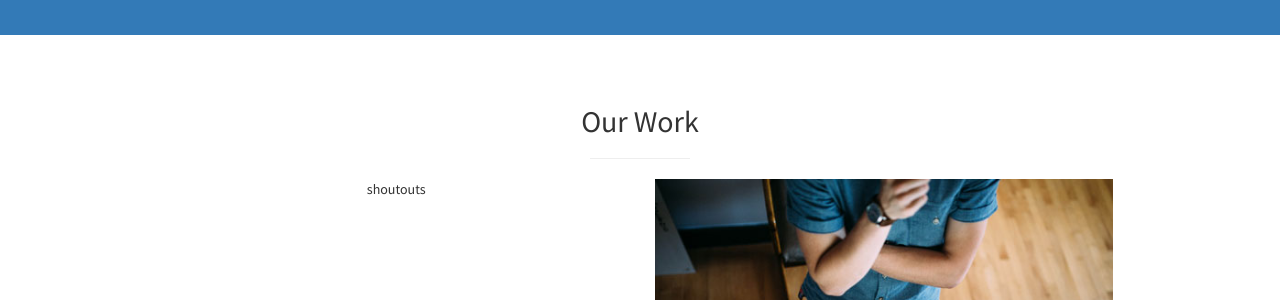
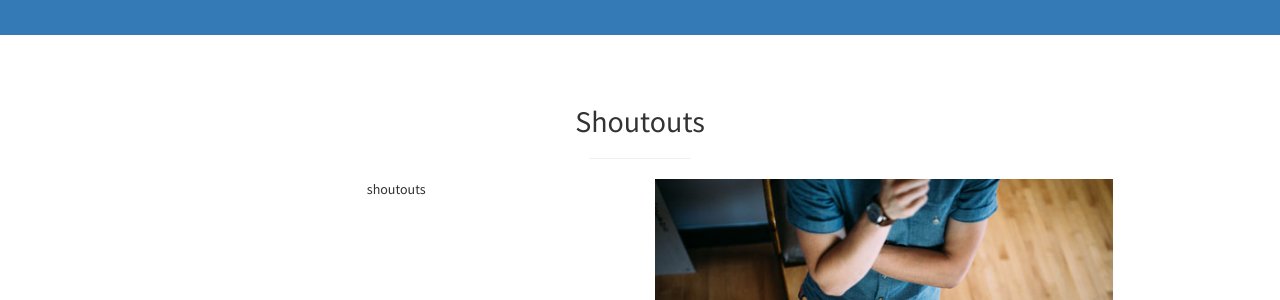
Before and after one commit to jikinluke8/inspark, a Jekyll site: the page built from index.html, in a window 1280 px wide and 900 px high, scrolled down 1285 px. Shown: the part 158-458 px from the top of the window. Built offline with Jekyll 4.4.1, drawn with Linux system fonts in a browser that asks for light colours.

Commit message:
Update portfolio.html

```diff
--- a/_includes/portfolio.html
+++ b/_includes/portfolio.html
@@ -2,7 +2,7 @@
   <div class="container">
     <div class="row">
       <div class="col-lg-10 col-lg-offset-1 text-center">
-        <h2>Our Work</h2>
+        <h2>Shoutouts</h2>
         <hr class="small">
         <div class="row">
           <div class="col-md-6">
```
